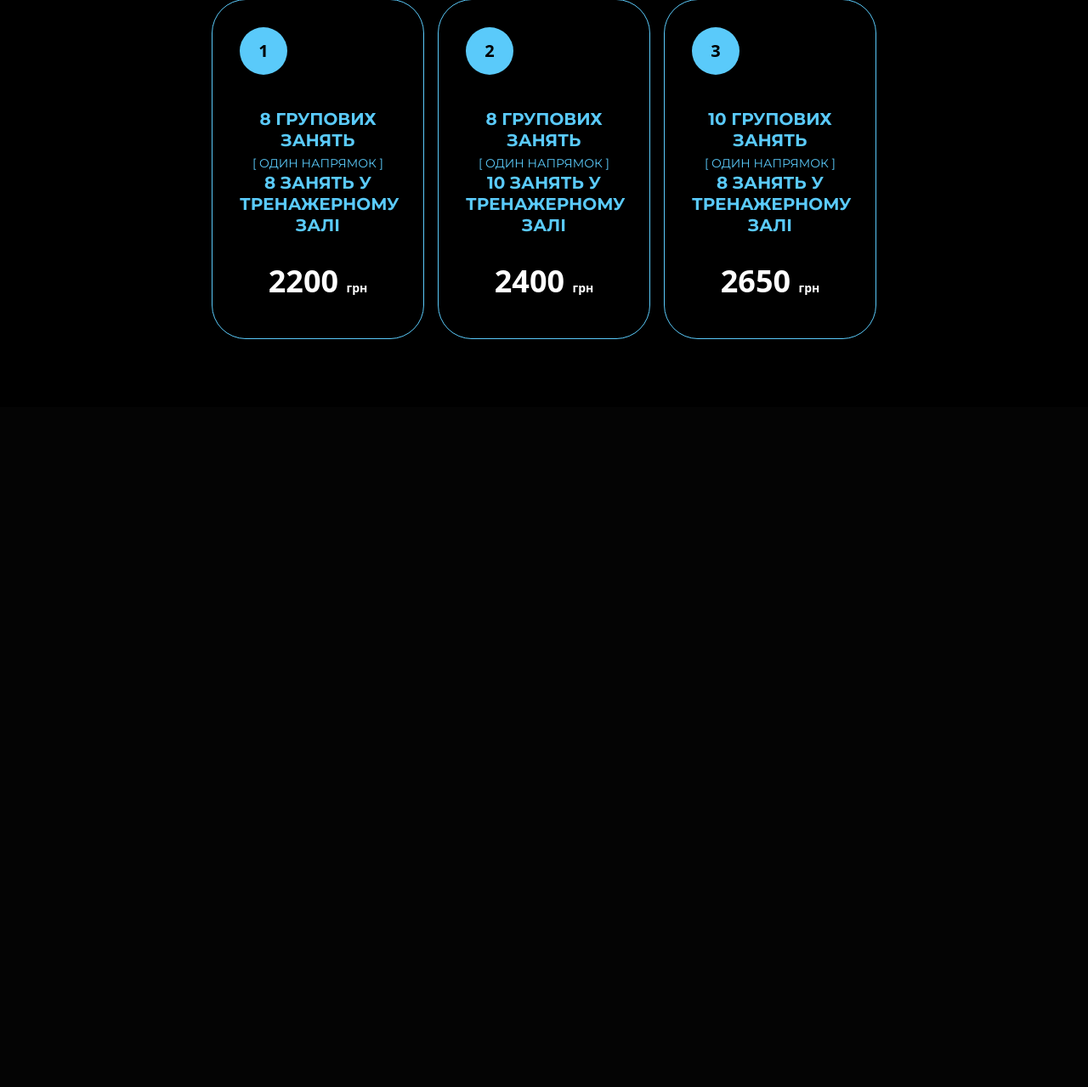
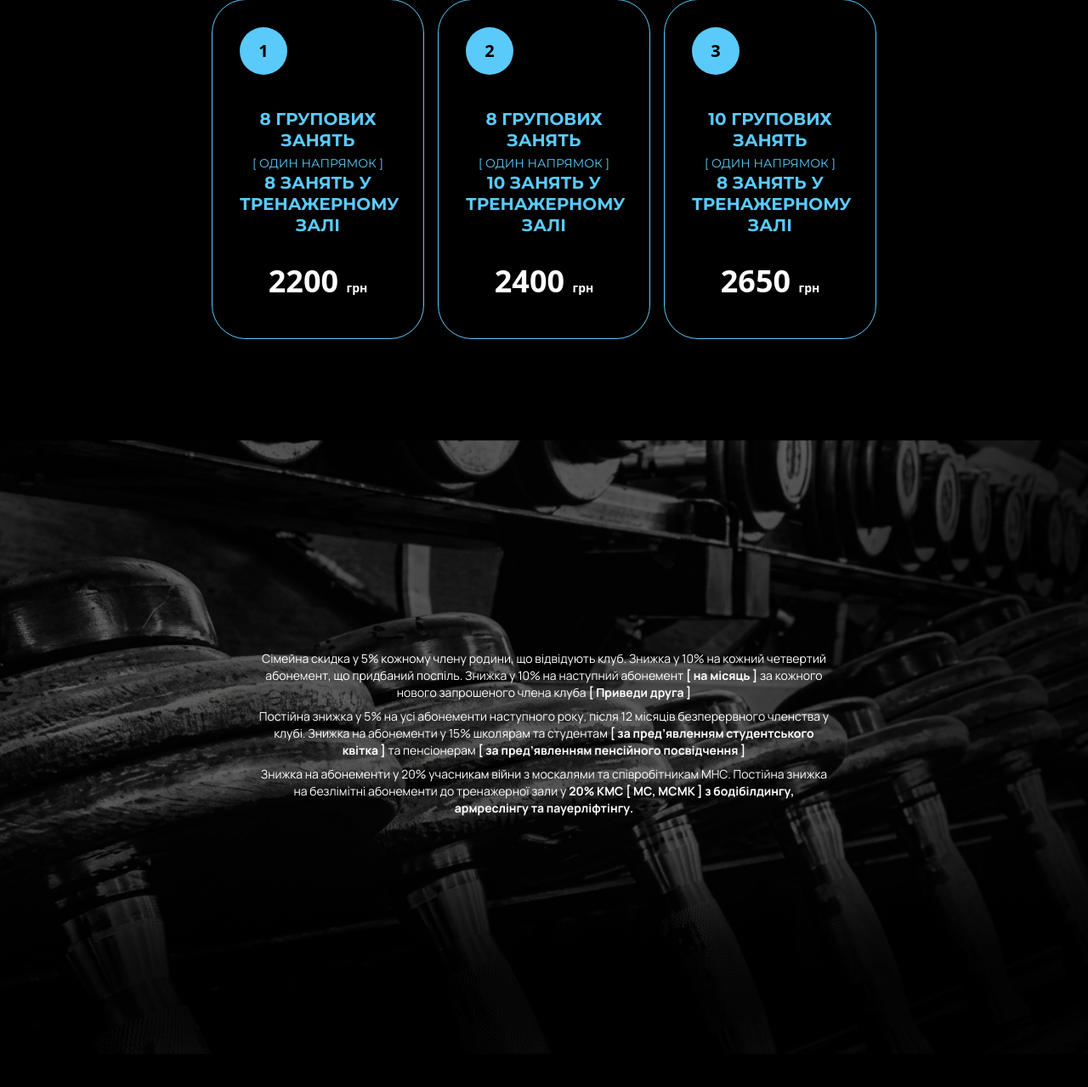
Before and after one commit to JenyaTarasenko/SteellPuma-fitness, a Django app: page /price-steel-puma/ in a window 1280 px wide. Shown: the part 4642-5921 px from the top of the page at 85% size. Before the commit the page ends 5041 px from the top, so only its background shows below. Run offline with Django 5.2, Linux system fonts and the light colour scheme; some libraries are stand-ins or nearby versions.

Commit message:
price-steel-puma-full-page

```diff
--- a/myshop/shop/templates/shop/product/price.html
+++ b/myshop/shop/templates/shop/product/price.html
@@ -1,7 +1,8 @@
 {% extends "shop/base.html" %}
 {% load static %}
 
-{% block content %}<!-- ------------------блок1---------------------- -->
+{% block content %}
+<!-- ------------------блок1---------------------- -->
 <!-- Блок 1 дестоп -->
 <section class="hidden md:flex relative min-h-screen bg-cover bg-center"
     style="background-image: url('/static/image/price.webp');">
@@ -893,6 +894,61 @@
         </div>
     </div>
 </section>
+ <!-- ------------------блок4---------------------- -->
+<!-- Блок 1 дестоп -->
+<section class="hidden md:flex relative min-h-screen bg-cover bg-center items-center justify-center"
+    style="background-image: url('/static/image/price-top-des.webp');">
+
+    <!-- затемнение -->
+    <div class="absolute inset-0 bg-black/60"></div>
+
+    <!-- контент -->
+    <!-- текст -->
+    <div class="w-full text-center text-white mb-8 max-w-2xl z-10">
+        <p class="text-sm font-normal font-manrope">
+            Сімейна скидка у 5% кожному члену родини, що відвідують клуб.
+            Знижка у 10% на кожний четвертий абонемент, що придбаний поспіль.
+            Знижка у 10% на наступний абонемент <span class="font-bold">[ на місяць ]</span> за кожного нового запрошеного члена клуба <span class="font-bold">[ Приведи друга ]</span>
+        </p>
+        <p class="text-sm font-normal font-manrope mt-2">
+            Постійна знижка у 5% на усі абонементи наступного року, після 12 місяців безперервного членства у клубі.
+            Знижка на абонементи у 15% школярам та студентам <span class="font-bold">[ за пред’явленням студентського квітка ]</span> та пенсіонерам <span class="font-bold">[ за пред’явленням пенсійного посвідчення ]</span>
+        </p>
+        <p class="text-sm font-normal font-manrope mt-2">
+            Знижка на абонементи у 20% учасникам війни з москалями та співробітникам МНС.
+            Постійна знижка на безлімітні абонементи до тренажерної зали у <span class="font-bold">20% КМС [ МС, МСМК ] з бодібілдингу, армреслінгу та пауерліфтінгу.</span>
+        </p>
+    </div>
+</section>
+<!-- Блок 1 дестоп -->
+<!-- Блок 1 мобайл -->
+  <section class="block md:hidden relative min-h-screen bg-cover bg-center flex items-center justify-center"
+  style="background-image: url('/static/image/price-top-mob.webp');">
+
+    <!-- затемнение -->
+    <div class="absolute inset-0 bg-black/60"></div>
+
+    <!-- текст -->
+    <div class="w-full max-w-md text-center text-white relative z-10 p-2">
+
+        <p class="text-sm font-normal font-manrope">
+            Сімейна скидка у 5% кожному члену родини, що відвідують клуб.
+            Знижка у 10% на кожний четвертий абонемент, що придбаний поспіль.
+            Знижка у 10% на наступний абонемент <span class="font-bold">[ на місяць ]</span> за кожного нового запрошеного члена клуба <span class="font-bold">[ Приведи друга ]</span>
+        </p>
+        <p class="text-sm font-normal font-manrope mt-4">
+            Постійна знижка у 5% на усі абонементи наступного року, після 12 місяців безперервного членства у клубі.
+            Знижка на абонементи у 15% школярам та студентам <span class="font-bold">[ за пред’явленням студентського квітка ]</span> та пенсіонерам <span class="font-bold">[ за пред’явленням пенсійного посвідчення ]</span>
+        </p>
+        <p class="text-sm font-normal font-manrope mt-4">
+            Знижка на абонементи у 20% учасникам війни з москалями та співробітникам МНС.
+            Постійна знижка на безлімітні абонементи до тренажерної зали у <span class="font-bold">20% КМС [ МС, МСМК ] з бодібілдингу, армреслінгу та пауерліфтінгу.</span>
+        </p>
+
+    </div>
+
+</section>
+<!-- Блок 1 мобайл -->
 
 
 {% endblock %}
```
Also changed, not shown: myshop/static/image/price-top-des.webp (added), myshop/static/image/price-top-mob.webp (added).
